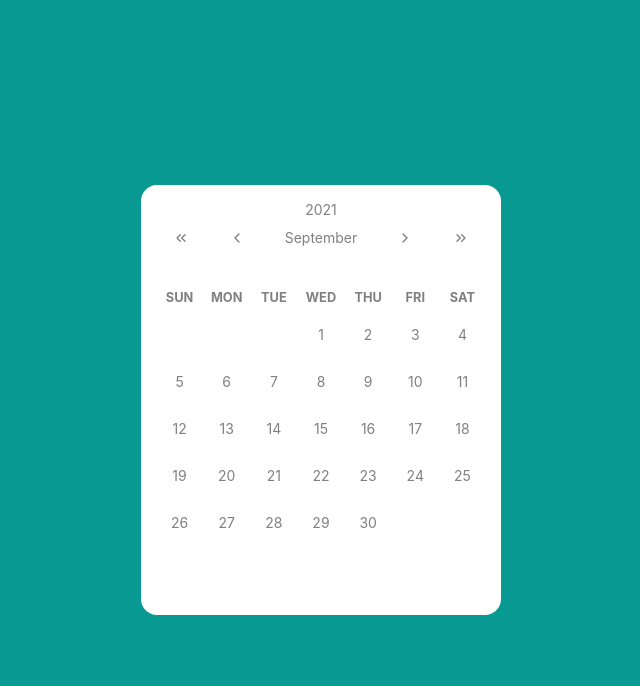
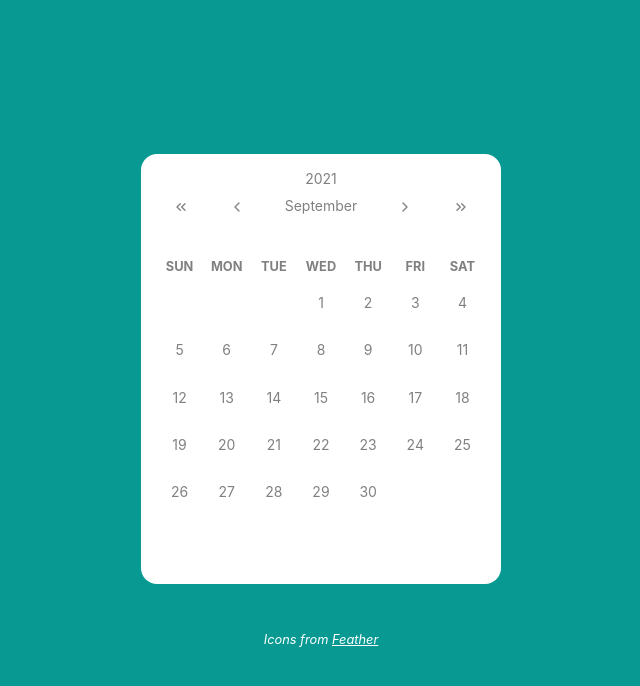
Before and after one commit to izeau/calendar-hell, a plain HTML site: page index.html in a window 1280 px wide. Shown: the whole page, without its empty margins (319-959 px from the left). Drawn offline with Linux system fonts and the light colour scheme.

Commit message:
add icons source

```diff
--- a/calendar.css
+++ b/calendar.css
@@ -180,3 +180,11 @@ body {
   content: "";
   display: block;
 }
+
+cite {
+  font-size: 0.8rem;
+}
+
+a {
+  color: inherit;
+}
--- a/index.html
+++ b/index.html
@@ -42,6 +42,7 @@
       </div>
       <div class="month"></div>
     </form>
+    <cite>Icons from <a href="https://feathericons.com/" target="_blank">Feather</a></cite>
     <script src="calendar.js"></script>
   </body>
 </html>
```
Also changed, not shown: 1 other file.
